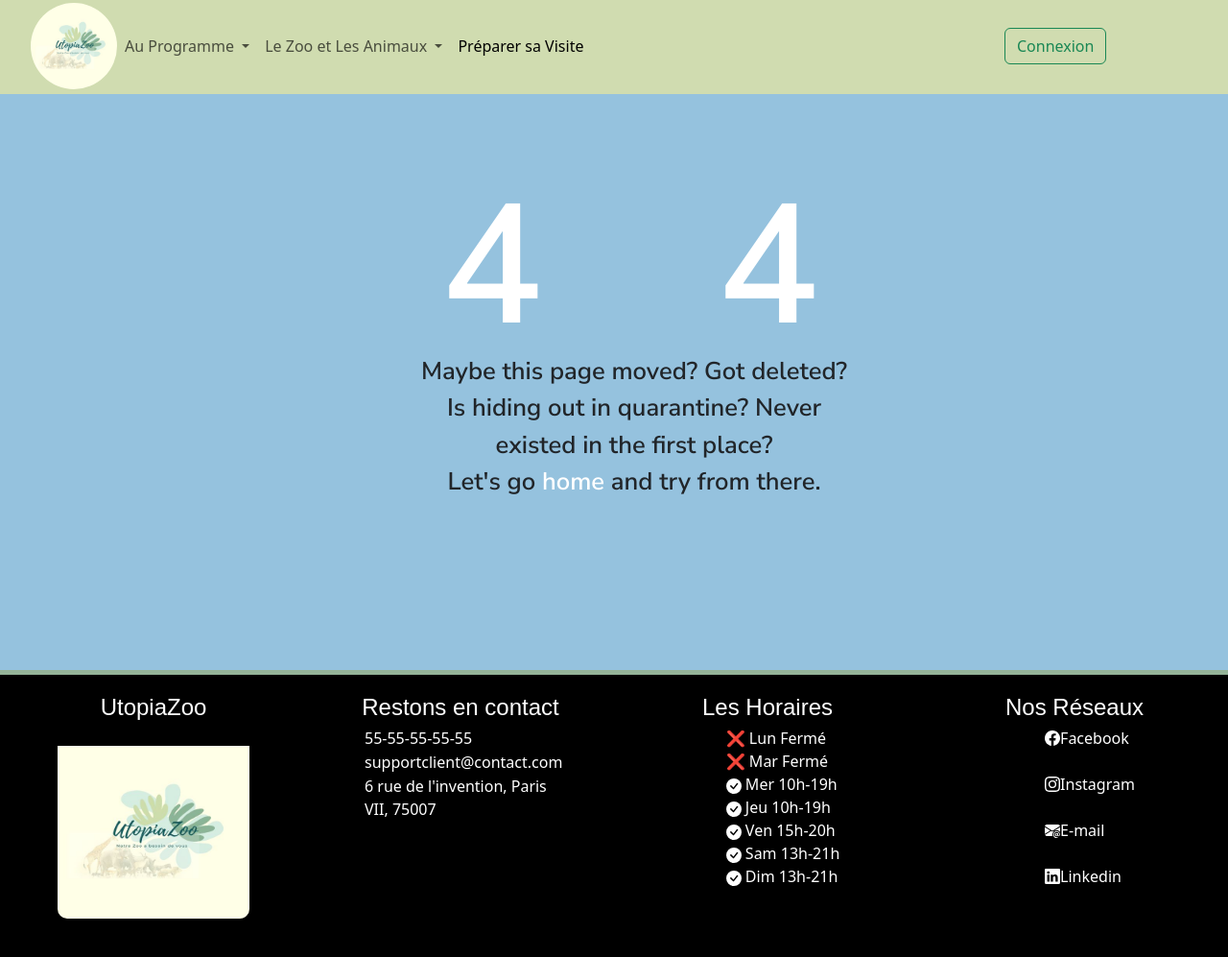
After one commit to Myriam1501/utopiaZoo, a Symfony app: template templates/bundles/TwigBundle/Exception/error404.html.twig in a window 1280 px wide. The commit adds this page. Shown: the whole page at 96% size. Run offline with Twig, Linux system fonts and the light colour scheme; the template is opened without the code that fills it, so the values that code supplies are empty; some libraries are stand-ins or nearby versions.

Commit message:
Create Role ADMIN and Customize The Error Page

```diff
--- a/src/Controller/SecurityController.php
+++ b/src/Controller/SecurityController.php
@@ -60,7 +60,7 @@ class SecurityController extends AbstractController
             $user = $repository->findOneByEmail($form->get('email')->getData());
             if ($user){
                 $token = $tokenGenerator -> generateToken();
-                $user->setResetTaken($token);
+                $user->setResetToken($token);
                 $entityManager->persist($user);
                 $entityManager->flush();
 
--- a/src/Entity/User.php
+++ b/src/Entity/User.php
@@ -122,7 +122,7 @@ class User implements UserInterface, PasswordAuthenticatedUserInterface
         return $this;
     }
 
-    public function getResetTaken(): ?string{
+    public function getResetToken(): ?string{
         return  $this->resetToken;
     }
     public function setResetToken(?string $resettaken): self{
--- /dev/null
+++ b/templates/bundles/TwigBundle/Exception/error404.html.twig
@@ -0,0 +1,79 @@
+{% extends 'base.html.twig' %}
+
+{% block title %}Error 404{% endblock %}
+
+{% block body %}
+<style>
+    body {
+        background-color: #95c2de;
+    }
+
+    .mainbox {
+        background-color: #95c2de;
+        margin: auto;
+        height: 600px;
+        width: 600px;
+        position: relative;
+    }
+
+    .err {
+        color: #ffffff;
+        font-family: 'Nunito Sans', sans-serif;
+        font-size: 11rem;
+        position:absolute;
+        left: 20%;
+        top: 8%;
+    }
+
+    .far {
+        position: absolute;
+        font-size: 8.5rem;
+        left: 42%;
+        top: 15%;
+        color: #ffffff;
+    }
+
+    .err2 {
+        color: #ffffff;
+        font-family: 'Nunito Sans', sans-serif;
+        font-size: 11rem;
+        position:absolute;
+        left: 68%;
+        top: 8%;
+    }
+
+    .msg {
+        text-align: center;
+        font-family: 'Nunito Sans', sans-serif;
+        font-size: 1.6rem;
+        position:absolute;
+        left: 16%;
+        top: 45%;
+        width: 75%;
+    }
+
+    a {
+        text-decoration: none;
+        color: white;
+    }
+
+    a:hover {
+        text-decoration: underline;
+    }
+
+</style>
+
+    <head>
+        <link href="https://fonts.googleapis.com/css2?family=Nunito+Sans:wght@600;900&display=swap" rel="stylesheet">
+        <script src="https://kit.fontawesome.com/4b9ba14b0f.js" crossorigin="anonymous"></script>
+    </head>
+    <body>
+    <div class="mainbox">
+        <div class="err">4</div>
+        <i class="far fa-question-circle fa-spin"></i>
+        <div class="err2">4</div>
+        <div class="msg">Maybe this page moved? Got deleted? Is hiding out in quarantine? Never existed in the first place?
+            <p>Let's go <a href="{{path('app_homepage')}}">home</a> and try from there.</p></div>
+    </div>
+
+{% endblock %}
```
Also changed, not shown: src/DataFixtures/AppFixtures.php (+3 -8 lines), src/DataFixtures/UserFixture.php (added, +45 -0 lines), src/Entity/Bill.php (deleted, +0 -66 lines).
